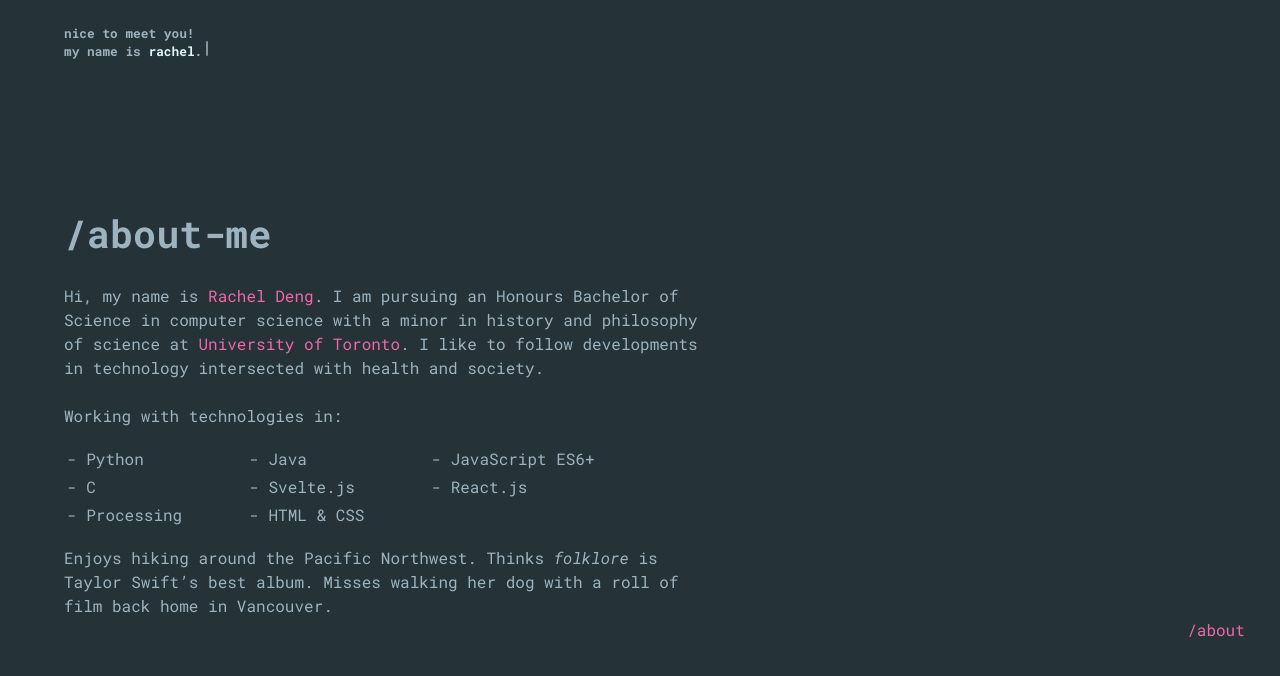
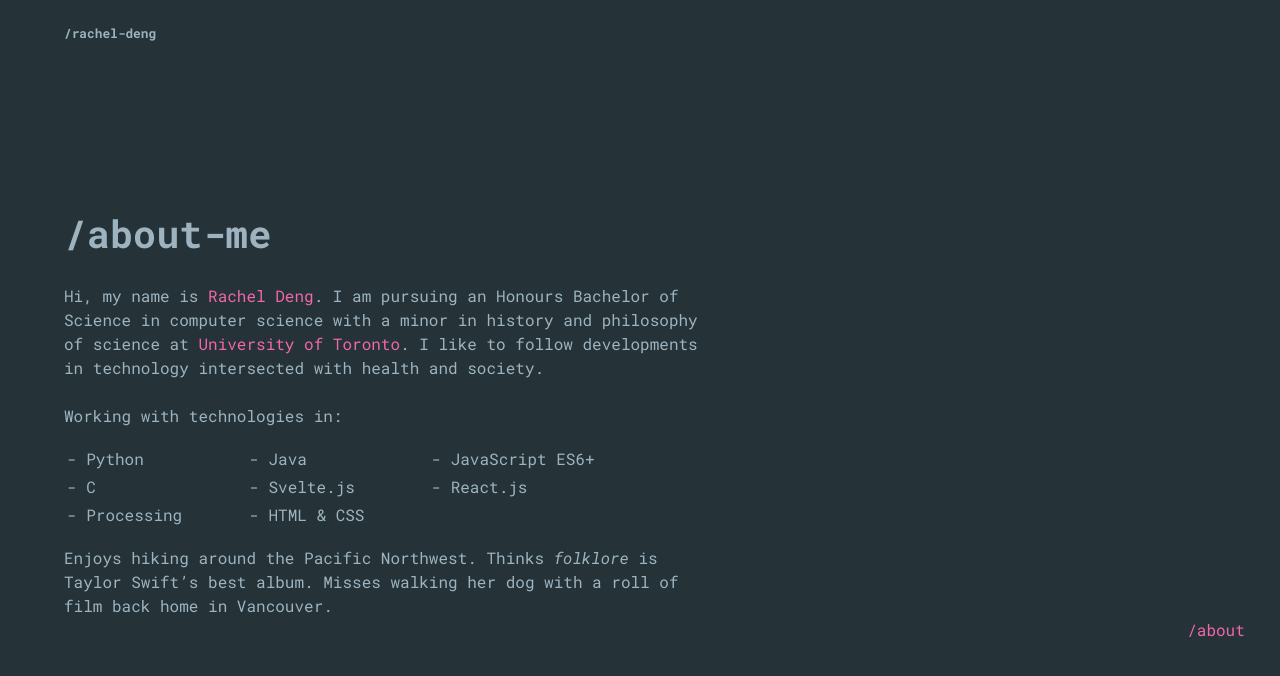
Before and after one commit to rachelkd/racheldeng, a SvelteKit app: page /about in a window 1280 px wide. Shown: the top 676 px of the page. Built offline with nearby package versions, Linux system fonts and the light colour scheme.

Commit message:
aesthetic changes to header and welcome

```diff
--- a/src/routes/_components/WelcomeHeader.svelte
+++ b/src/routes/_components/WelcomeHeader.svelte
@@ -1,7 +1,8 @@
 <div class="header">
     <a href="/">
     <div class="welcome-box">
-        <h1>nice to meet you!<br>my name is <span class=highlight>rachel</span>.</h1>
+        <!-- <h1>nice to meet you!<br>my name is <span class=highlight>rachel</span>.</h1> -->
+        <h1>/rachel-deng</h1>
     </div>
 </a>
 </div>
@@ -38,15 +39,15 @@
         /* was 18px before */
         white-space: nowrap;
     }
-    .welcome-box h1::after {
-    content: "";
-    margin-left: 0.25rem;
-    width: 0.1rem;
-    height: 15px;
-    border-radius: 5px;
-    background: var(--color-text);
-    display: inline-block;
-    animation: cursor-blink 1.5s ease-in-out infinite;
-    }
+    /* .welcome-box h1::after {
+        content: "";
+        margin-left: 0.3em;
+        width: 0.05em;
+        height: 0.8em;
+        border-radius: 5px;
+        background: var(--color-text);
+        display: inline-block;
+        animation: cursor-blink 1.5s ease-in-out infinite;
+    } */
 
 </style>
--- a/src/routes/_components/WelcomeText.svelte
+++ b/src/routes/_components/WelcomeText.svelte
@@ -1,7 +1,7 @@
 <script>
     import SvgIcon from '@jamescoyle/svelte-icon';
     import { mdiArrowLeftBottom } from '@mdi/js';
-    import { flip  } from "svelte/animate";
+    // import { flip } from "svelte/animate";
 
     export let showSummary = false;
     export let handleClick;
--- a/src/routes/styles.css
+++ b/src/routes/styles.css
@@ -119,9 +119,9 @@ label {
 
 .welcome-text-box h1::after {
     content: "";
-    margin-left: 1rem;
-    width: 0.15vw;
-    height: 2.5vw;
+    margin-left: 0.3em;
+    width: 0.05em;
+    height: 0.8em;
     border-radius: 5px;
     background: var(--color-text);
     display: inline-block;
```
